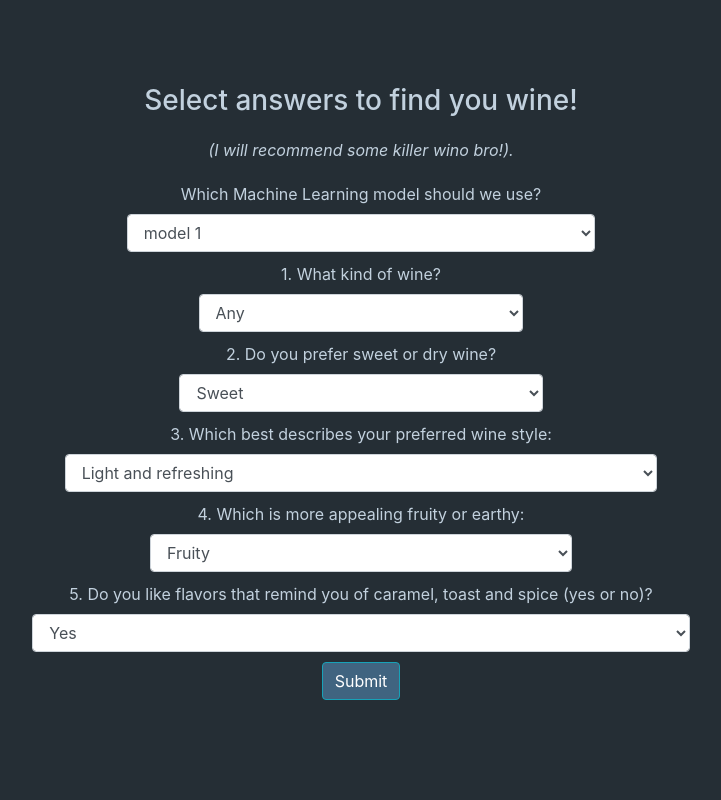
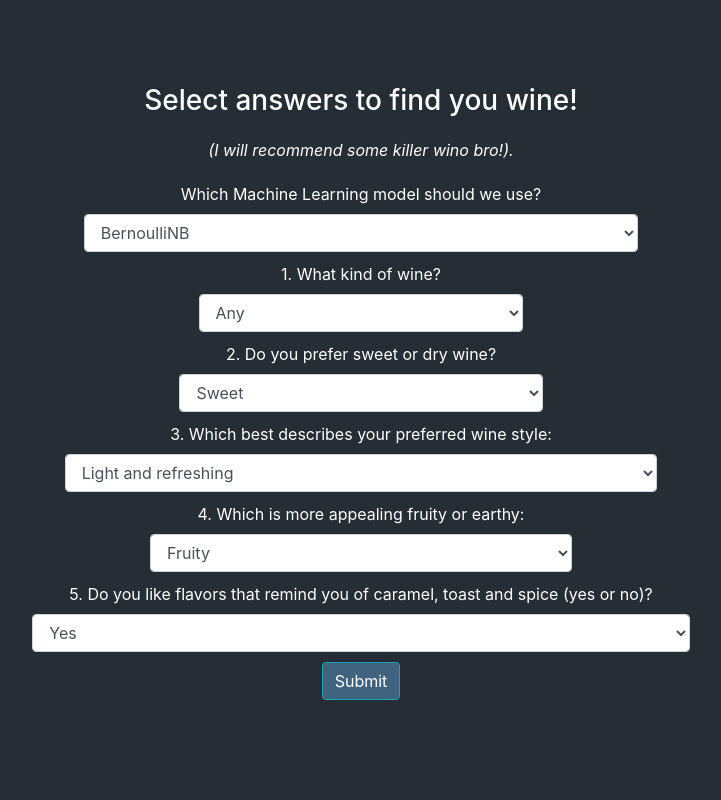
Before and after one commit to SamuelAdamsMcGuire/sommelier_app, a Flask app: page /recommender in a window 1280 px wide. Shown: the part 166-966 px from the top of the page, without its empty margins (279-1000 px from the left). Run offline with Flask 2, Linux system fonts and the light colour scheme; parts of the project's set-up code (start-up, migrations or seed data) failed here and were passed over; some libraries are stand-ins or nearby versions.

Commit message:
final for now

```diff
--- a/gettingstarted/app.py
+++ b/gettingstarted/app.py
@@ -44,16 +44,16 @@ def user_page():
     flavor = request.args.get('flavor')
     query = []
 
-    if model == 'model 1':
+    if model == 'BernoulliNB':
         vec = config.vec_types['bern_bow']
         m = config.model_types['bern_m']
-    elif model == 'model 2':
+    elif model == 'MultinominalNB':
         vec = config.vec_types['multi_bow']
         m = config.model_types['multi_m']
-    elif model == 'model 3':
+    elif model == 'Logistic Regression':
         vec = config.vec_types['log_bow']
         m = config.model_types['log_m']
-    elif model == 'model 4':
+    elif model == 'GradientBooster':
         vec = config.vec_types['gb_bow']
         m = config.model_types['gb_m']
 
--- a/gettingstarted/static/css/styles.css
+++ b/gettingstarted/static/css/styles.css
@@ -11,7 +11,7 @@
 .main-splash {
   background-color: #252e35;
   height: 100vh;
-  color: #c2d1de;
+  color: #ffffff;
   display: flex;
   flex-direction: column;
   justify-content: center;
@@ -19,7 +19,7 @@
 }
 
 #highlight {
-  color: #33A7FF;
+  color: #7ba4db;
 }
 
 .button-container {
--- a/gettingstarted/templates/recommender.html
+++ b/gettingstarted/templates/recommender.html
@@ -11,10 +11,10 @@
     <div class="row">
       <label for="inputState">Which Machine Learning model should we use?</label>
       <select id="inputState" name="model" class="form-control">
-        <option selected>model 1</option>
-        <option>model 2</option>
-        <option>model 3</option>
-        <option>model 4</option>
+        <option selected>BernoulliNB</option>
+        <option>MultinominalNB</option>
+        <option>Logistic Regression</option>
+        <option>GradientBooster</option>
 
       </select>
     </div>
--- a/gettingstarted/templates/user.html
+++ b/gettingstarted/templates/user.html
@@ -9,8 +9,8 @@
   <div id="movie-results">
   {% for v, w in variety|zip(wine) %}
   <h5 class="recommendations">
-    "We suggest {{v}} as a good match for you. Try {{w}}"</h5>
-  {% endfor %}
+    We suggest <span id="highlight">{{v}}</span> as a good grape variety match for you. <br> Top tip: {{w}}</h5>
+     {% endfor %}
   </div>
 
   <div class="button-container">
```
